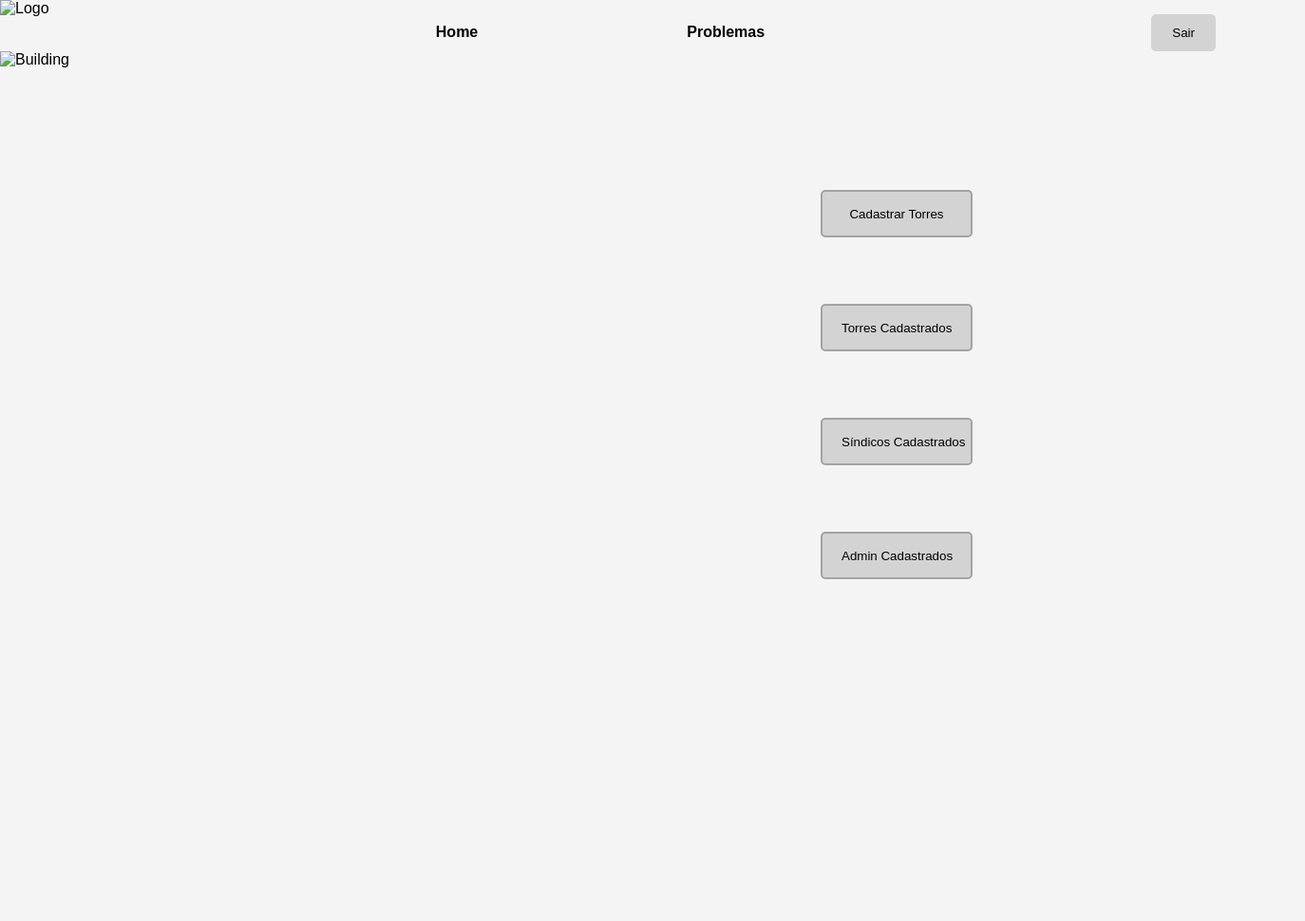
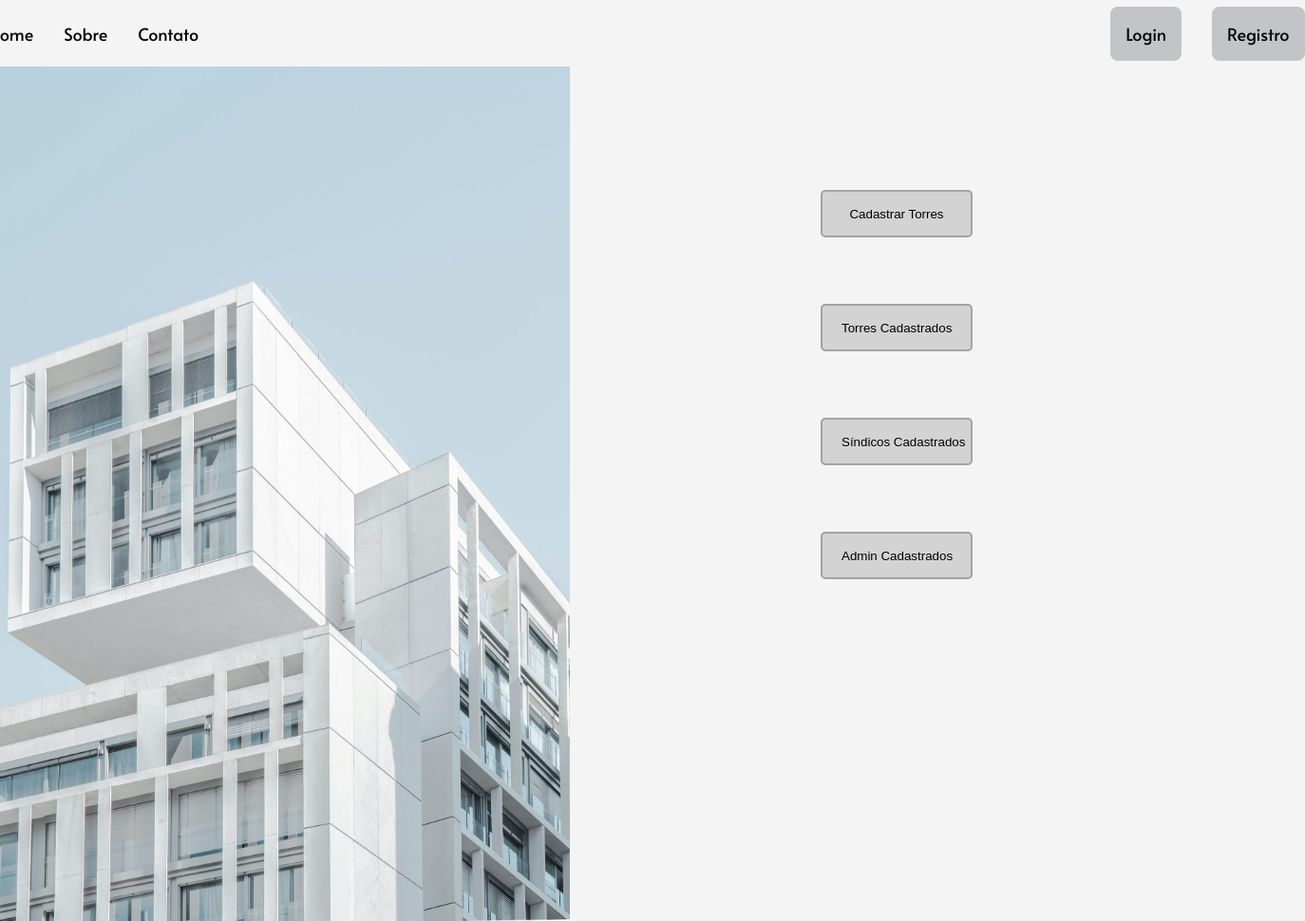
Before and after one commit to Projeto-Vaquinha-s2/FRONT-CHECKLIST, a plain HTML site: page html/index-segunda-home.html in a window 1280 px wide. Shown: the whole page at 95% size, 1374 px wide, since content can reach past the window. Before the commit the page ends 800 px from the top, so only its background shows below. Drawn offline with Linux system fonts and the light colour scheme; files that its build step writes are made by us from their sources.

Commit message:
feat: consertada navbar e afins

```diff
--- a/css/styles-segunda-home.css
+++ b/css/styles-segunda-home.css
@@ -1,67 +1,119 @@
+* {
+    margin: 0;
+    padding: 0;
+}
+
 /* Estilos globais */
 body {
     margin: 0;
-    font-family: Arial, sans-serif;
+    font-family: Alata;
     background-color: #f4f4f4; /* Cor de fundo do corpo */
     overflow: hidden;
 }
 
 /* Estilos para o cabeçalho */
-header {
-    display: flex;
-    justify-content: space-between;
-    align-items: center;
-    background-color: white; /* Cor de fundo do cabeçalho */
-    padding: 10px 20px; /* Espaçamento interno do cabeçalho */
-    box-shadow: 0 2px 4px rgba(0, 0, 0, 0.1); /* Sombra do cabeçalho */
-    position: fixed;
-    width: 100%;
-    top: 0;
-    left: 0;
-    z-index: 1000;
+.header {
+    background-color: #f4f4f4;
+    padding-inline: 16px;
+    margin-left: -100px;
 }
 
-/* Estilos para o logotipo */
-.logo img {
-    height: 50px; /* Altura do logotipo */
+.nav {
+    max-width: 1300px;
+    height: 70px;
+    margin-inline: auto;
+    display: flex;
+    justify-content: center;
+    align-items: center;
 }
 
-/* Estilos para a navegação */
-nav ul {
-    list-style-type: none;
-    margin: 0;
-    padding: 0;
-    display: flex;
-    gap: 20px; /* Espaçamento entre os itens de navegação */
+.logo {
+    width: 20px;
+    margin-left: 10vh;
 }
 
-nav ul li {
-    display: inline;
+.nav-list {
+    display: flex;
+    gap: 32px;
+    list-style: none;
 }
 
-nav ul li a {
+.nav-list a {
+    font-size: 18px;
+    color: black;
+    padding-block: 16px;
+    list-style: none;
     text-decoration: none;
-    color: black;
-    font-weight: bold;
 }
 
-/* Estilos para o botão de logout */
-.logout {
-    background-color: #d3d3d3; /* Cor de fundo do botão */
-    border: 2px solid #d3d3d3;
-    padding: 10px 20px;
-    cursor: pointer;
-    border-radius: 5px; /* Bordas arredondadas */
-    margin-top: 15px;
-    transition: background-color 0.3s ease, transform 0.3s ease; /* Transições para efeitos */
+.login-registro-btns {
+    display: flex;
+    gap: 32px;
+    list-style: none;
+    margin-left: 120vh;
 }
 
-.logout:hover {
-    background-color: #b3b3b3; /* Cor alterada ao passar o mouse */
+.login-registro-btns a {
+    font-size: 18px;
+    color: black;
+    padding-block: 16px;
+    margin-left: auto;
+    border-radius: 8px;
+    padding: 16px;
+    background: rgba(77, 85, 97, 0.30);
+    text-decoration: none;
 }
 
-.logout:active {
-    transform: scale(0.95); /* Efeito de escala ao clicar */
+.login-registro-btns li a:hover {
+    background: rgb(123, 134, 151);
+    border-radius: 5px;
+}
+
+.logo {
+    width: 82px;
+    height: 82px;
+    margin-right: 20px;
+}
+
+.dropdown {
+    position: relative;
+    display: inline-block;
+}
+
+.dropdown-content {
+    display: none;
+    position: absolute;
+    border-radius: 5px;
+    padding: 10px;
+    margin-left: -3vh;
+    z-index: 1;
+    min-width: 120px;
+    top: 35px;
+}
+
+.dropdown-content a {
+    color: #333;
+    display: block;
+    padding: 10px;
+    text-decoration: none;
+    transition: background-color 0.3s;
+}
+
+.dropdown:hover .dropdown-content {
+    display: block;
+}
+
+.dropbtn {
+    color: #333;
+    padding: 10px;
+    font-size: 16px;
+    cursor: pointer;
+    border: none;
+    background: none;
+}
+
+.dropbtn:hover {
+    background-color: #f9f9f9;
 }
 
 /* Estilos para o conteúdo principal */
--- a/html/index-segunda-home.html
+++ b/html/index-segunda-home.html
@@ -11,31 +11,32 @@
     <link rel="preconnect" href="https://fonts.gstatic.com" crossorigin>
     <!-- Estilos CSS -->
     <link href="https://fonts.googleapis.com/css2?family=Alata&family=Montserrat:ital,wght@0,100..900;1,100..900&display=swap" rel="stylesheet">
-    <link rel="stylesheet" href="styles-segunda-home.css">
+    <link rel="stylesheet" href="/css/styles-segunda-home.css">
 </head>
 <body>
-    <!-- Barra de Navegação -->
-    <div class="navbar">
-        <!-- Logotipo -->
-        <div class="divLogo">
-            <img src="logo.png" alt="Logo" class="imageLogo">
-        </div>
-        <!-- Links de Navegação -->
-        <nav class="botaoTitulos">
-            <ul>
-                <li class="botaoHome"><a href="home.html">Home</a></li>
-                <li class="botaoProblema"><a href="problemas.html">Problemas</a></li>
-            </ul>
+    <header class="header">
+        <nav class="nav">
+          <img src="/assets/logo.png" alt="logo" class="logo">
+          <ul class="nav-list">
+            <li><a href="#home">Home</a></li>
+            <li><a href="#sobre">Sobre</a></li>
+            <li><a href="#contato">Contato</a></li>
+          </ul>
+          <ul class="login-registro-btns">
+            <li><a id="loginBtn" href="#">Login</a></li>
+            <li class="dropdown">
+              <a href="#" class="dropbtn">Registro</a>
+              <div class="dropdown-content">
+                <a id="sindicoBtn" href="#">Síndico</a>
+                <a  id="adminBtn" href="#">Administrador</a>
+            </li>
+          </ul>
         </nav>
-        <!-- Botão para sair -->
-        <div class="divBotao">
-            <button class="logout" type="submit">Sair</button>
-        </div>
-    </div>
+      </header>
 
     <!-- Container para a imagem principal -->
     <div class="image-container">
-        <img src="img-login.jpg" alt="Building" class="imagemPrincipal">
+        <img src="/assets/img-login.jpg" alt="Building" class="imagemPrincipal">
     </div>
 
     <!-- Botões de exibição -->
@@ -47,6 +48,6 @@
     </div>
 
     <!-- Script JavaScript -->
-    <script src="script-segunda-home.js"></script>
+    <script src="/js/script-segunda-home.js"></script>
 </body>
 </html>
```
Also changed, not shown: js/script-segunda-home.js (renamed from script/script-segunda-home.js).
